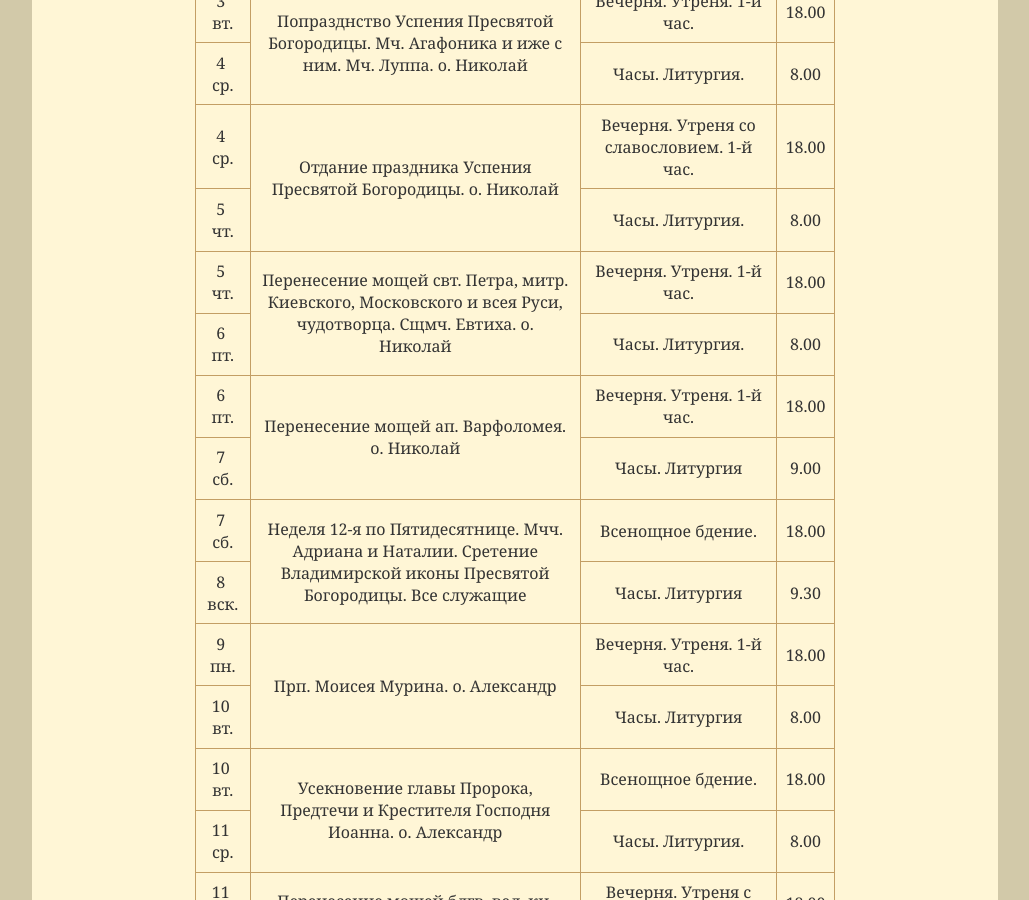
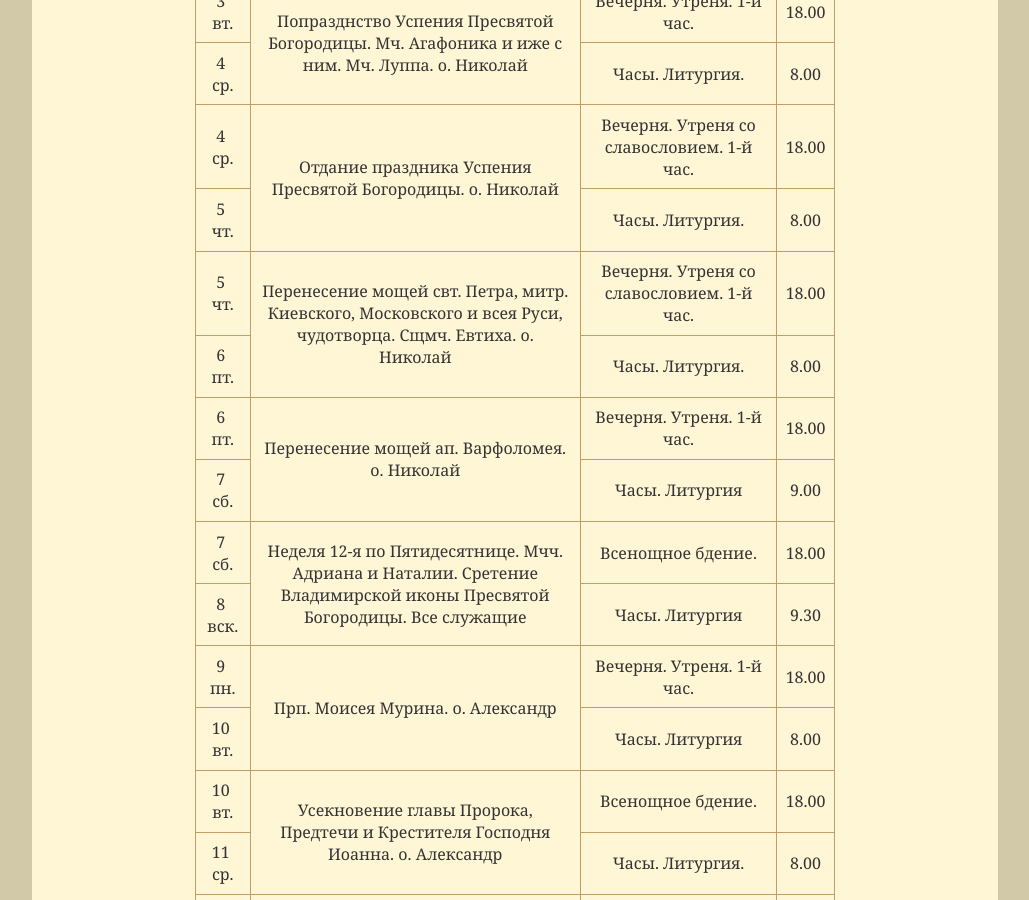
Before and after one commit to hramotradnoe/hramotradnoe.github.io, a Jekyll site: the page built from schedule/index.html, in a window 1280 px wide and 900 px high, scrolled down 571 px. Shown: the whole window, without its empty margins (125-1154 px from the left). Built offline with Jekyll 4.4.1, drawn with Linux system fonts in a browser that asks for light colours.

Commit message:
Update schedule.yml

```diff
--- a/_data/schedule.yml
+++ b/_data/schedule.yml
@@ -29,7 +29,7 @@ timetable:
    services    :
       - day   : 5&nbsp; чт.
         time  : '18.00'
-        title : "Вечерня. Утреня. 1-й час."
+        title : "Вечерня. Утреня со славословием. 1-й час."
       - day   : 6&nbsp; пт.
         time  : '8.00'
         title : "Часы. Литургия."
```
